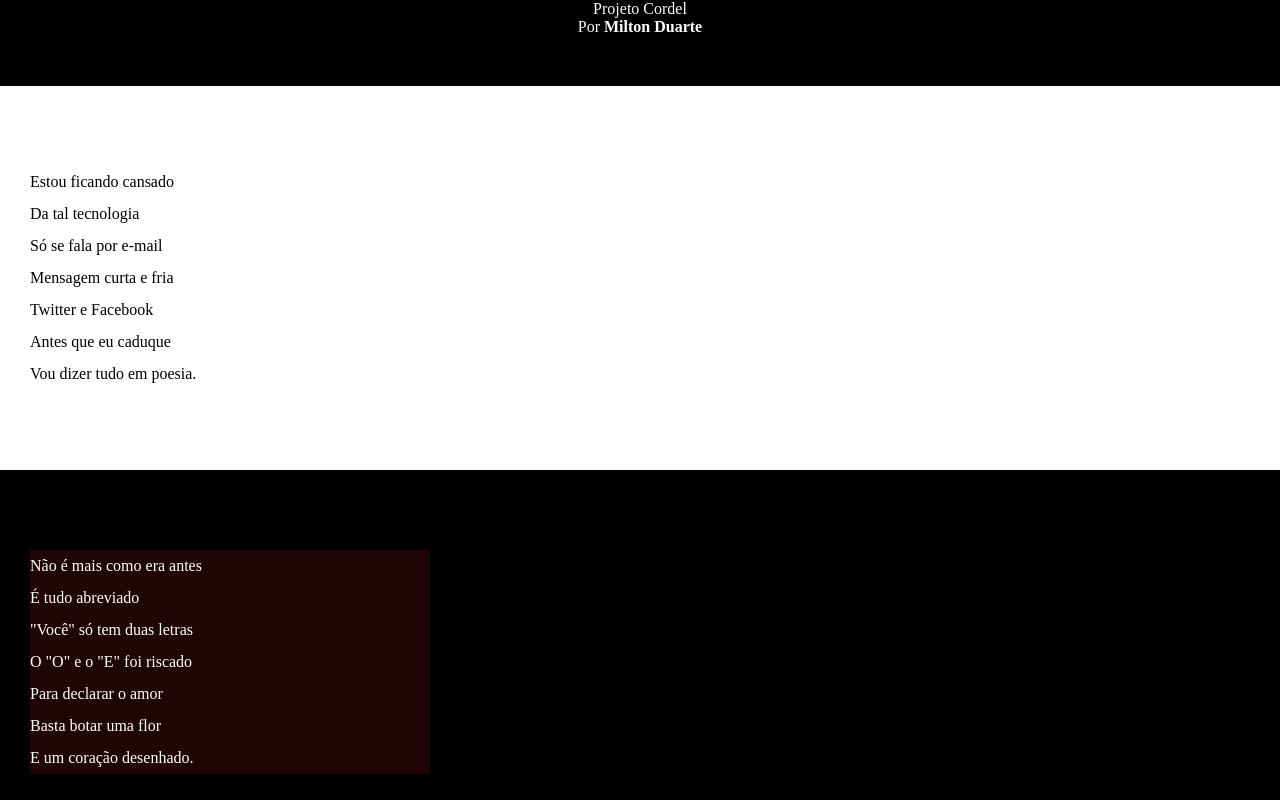
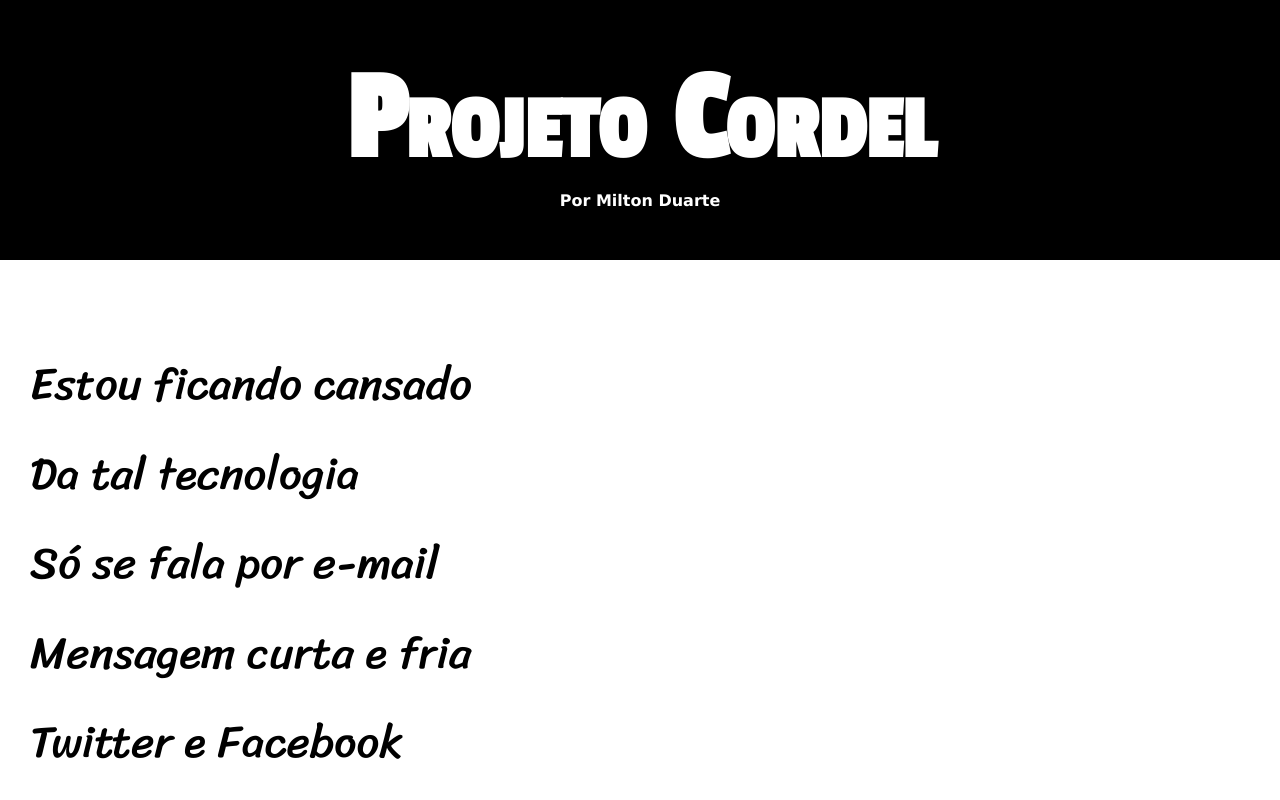
Before and after one commit to Thomaz2010/ProjCordel, a plain HTML site: page index.html in a window 1280 px wide. Shown: the top 800 px of the page. Drawn offline with Linux system fonts and the light colour scheme.

Commit message:
atualização de estilos

```diff
--- a/estilo/style.css
+++ b/estilo/style.css
@@ -1,14 +1,27 @@
 @charset "UTF-8 " ;
+
+@import url('https://fonts.googleapis.com/css2? family= Passion+One & family= Sriracha & display=swap');
+
+@import url('https://fonts.googleapis.com/css2? family= Passion+One & family= Sriracha & display=swap');
+
+:root{
+    --font1:verdana, Geneva,Tahoma, sans-serif;
+    --font2:"Passion One",cursive;
+    --fonte3:"Sriracha",cursive;
+
+}
 
 
 * {
     margin: 0px;
     padding: 0px;
+    font-size: 1em;
 }
 
 html, body{
     min-height: 100vh;
     background-color: darkgray;
+    font-family: var(--font1);
 
 }
 
@@ -22,6 +35,8 @@ header{
 header > h1 {
     padding-top: 50px;
     font-variant: small-caps;
+    font-family: var(--font2);
+    font-size: 10vw;
 
 
 }
@@ -39,7 +54,7 @@ header > p {
 
 }
 
-header a:hover, footer a:hover{
+header a:hover, footer a:hover {
     text-decoration: underline;
 
 }
@@ -49,6 +64,8 @@ section {
     padding-bottom: 10vh;
     line-height: 2em;
     padding-left: 30px;
+    font-family: var(--fonte3);
+    font-size: 3.5vw;
 
 }
 
@@ -59,7 +76,8 @@ section.normal{
 }
 
 section.imagem > p {
-    width: 400px;
+    display: inline-block;
+    padding: 5px;
     background-color: rgba(180, 31, 31, 0.171);
 
 }
--- a/index.html
+++ b/index.html
@@ -9,19 +9,20 @@
 
 </head>
 <body>
-    <header
+    <header>
 
     <h1>
         Projeto Cordel
     </h1>
 
-   <p>Por <a href="https://www.
-    recantodasletras.com.br/poesias/3186743" target="_blank"/>
-    Milton Duarte</a>
+   <p> <a href="http://https://www.recantodasletras.com.br/poesias/3186743" target="_blank">Por Milton Duarte</a>
+
    </p>
 
+    </header>
 
-    </header>
+
+
 
 
     <section class="normal">
```
